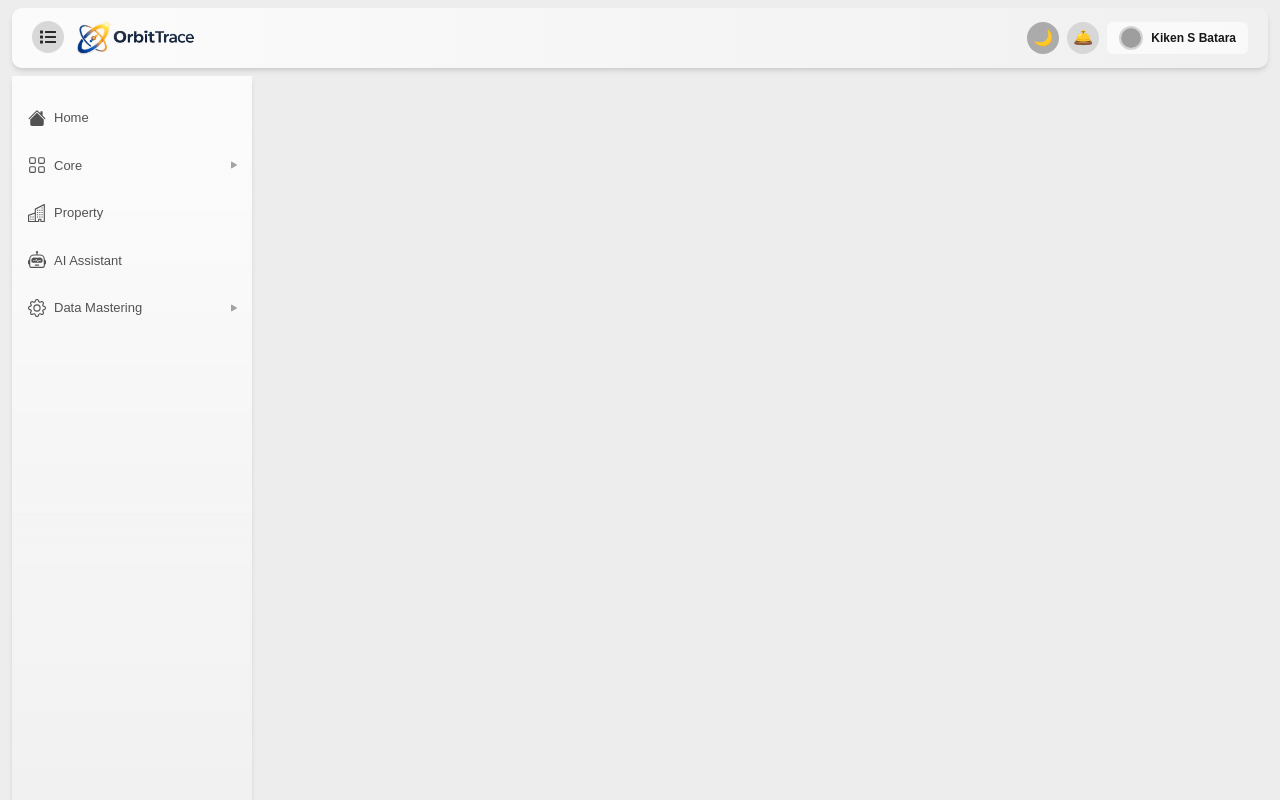
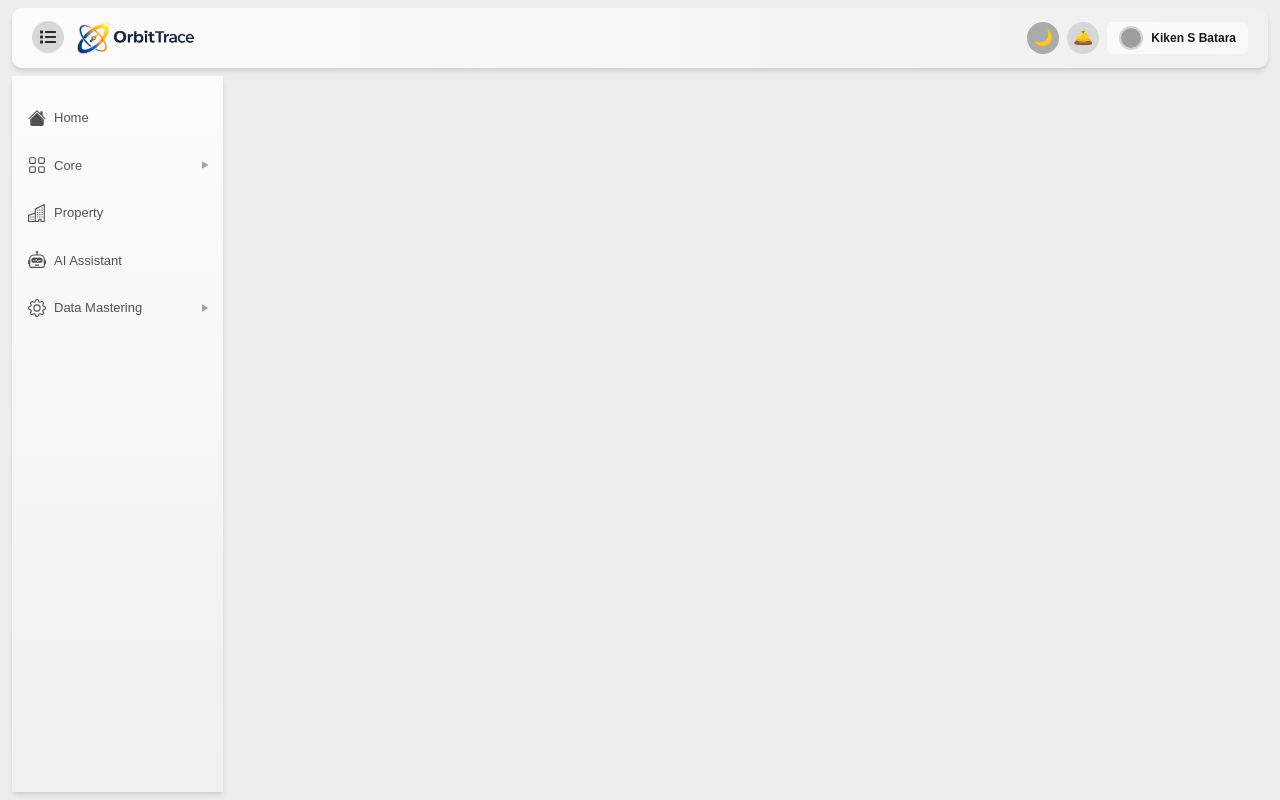
Before and after one commit to lowhanfish/Orbitrace-Admin, a Next.js app: page /core/employee_management/ai_productivity_analysis in a window 1280 px wide. Built offline with nearby package versions, Linux system fonts and the light colour scheme; grey boxes are pictures that could not be loaded.

Commit message:
Fix sidebar animation

```diff
--- a/src/components/SideBar.tsx
+++ b/src/components/SideBar.tsx
@@ -4,6 +4,8 @@ import { ReactNode, useState } from 'react'
 import { BsFillHouseFill, BsPlayFill, BsDot } from "react-icons/bs";
 import routes from '@/utilities/routes';
 import { useStorex } from '@/store/useStorex';
+import Link from 'next/link';
+
 
 
 const SideBar = () => {
@@ -11,12 +13,19 @@ const SideBar = () => {
     const isSideBarOpen = useStorex(state => state.isSideBarOpen)
 
     return (
+
+        <div className={`
+            transition-all duration-300 ease-in-out
+            ${isSideBarOpen ? 'translate-x-0 opacity-100 w-65' : '-translate-x-full opacity-0 w-0'}
+
+        `}>
             <aside className={
                 `
                 transition-all duration-300 ease-in-out
-            ${isSideBarOpen ? 'translate-x-0 opacity-100' : '-translate-x-full opacity-0'}
+                ${isSideBarOpen ? 'translate-x-0 ' : '-translate-x-full'}
+
                 bg-linear-to-b from-b-gray-1 from-5% to-b-gray-1/20 shadow-md
-            fixed h-full w-60 rounded-[10] px-2 py-5 overflow-y-scroll`
+                fixed h-full rounded-[10] px-2 py-5 overflow-y-scroll`
             }>
                 {
                     routes.map((data, index) => (
@@ -28,6 +37,7 @@ const SideBar = () => {
 
 
             </aside>
+        </div>
     )
 }
 
@@ -51,13 +61,17 @@ const Submenu = ({ data, level }: { data: dataProps, level: number }) => {
             return "py-2 pl-8 pr-1 font-bold hover:bg-b-gray-2 rounded-[5px] cursor-pointer";
         }
         // Level 3 dst
-        return "py-2 pl-12 pr-1 font-normal hover:bg-b-gray-2 rounded-[5px] cursor-pointer";
+        return "py-2 pl-8 pr-1 font-normal hover:bg-b-gray-2 rounded-[5px] cursor-pointer";
     }
 
 
     return (
         <div className="w-full">
             {/* Wrapper utama item menu */}
+
+            {
+                data.children && data.children.length > 0 ?
+                    (
                         <button onClick={() => setIsDropDown(!isDropDown)} className={getContainerClass() + ` w-full`}>
                             <div className='flex items-center w-full'>
                                 {/* Render Icon untuk Level 1 */}
@@ -73,15 +87,35 @@ const Submenu = ({ data, level }: { data: dataProps, level: number }) => {
                                 <p className={`flex-1 text-b-gray-5 flex justify-start ${level === 1 ? 'text-[13px]' : 'text-[12px]'}`}>
                                     {data.title}
                                 </p>
-
-                    {/* Icon Play jika ada children */}
-                    {data.children && data.children.length > 0 && (
                                 <div className="ml-auto">
                                     <BsPlayFill className={`text-b-gray-3 text-[12px] ${isDropDown && "rotate-90"}`} />
                                 </div>
-                    )}
                             </div>
                         </button>
+                    )
+                    :
+                    (
+                        <Link href={data.path || '#'}>
+                            <div className={getContainerClass() + ` w-full pr-5 `}>
+                                <div className='flex items-center w-full'>
+                                    {level === 1 && data.icon && (
+                                        <div className="text-lg mr-2 text-b-gray-5">{data.icon}</div>
+                                    )}
+                                    {level === 3 && (
+                                        <div className='-ml-1.5'><BsDot className="text-b-gray-3" /></div>
+                                    )}
+                                    <p className={`flex-1 text-b-gray-5 flex justify-start ${level === 1 ? 'text-[13px]' : 'text-[12px]'}`}>
+                                        {data.title}
+                                    </p>
+
+
+                                </div>
+                            </div>
+                        </Link>
+                    )
+            }
+
+
 
             {/* Rekursi: Render anak jika ada */}
             {
--- a/src/utilities/routes.js
+++ b/src/utilities/routes.js
@@ -18,17 +18,17 @@ const routex = [
                 children : [
                     {
                         title : "Asset Depreciation",
-                        path:"/core/asset_deprication",
+                        path:"/core/asset_management/asset_depreciation",
                         children : []
                     },
                     {
                         title : "Company Asset Tracking",
-                        path:"/core/company_asset_tracking",
+                        path:"/core/asset_management/company_asset_tracking",
                         children : []
                     },
                     {
                         title : "Maintenance Scheduling",
-                        path:"/core/maintenance_scheduling",
+                        path:"/core/asset_management/maintenance_scheduling",
                         children : []
                     },
                 ]
```
Lines whose indentation alone changed are shown as unchanged.
